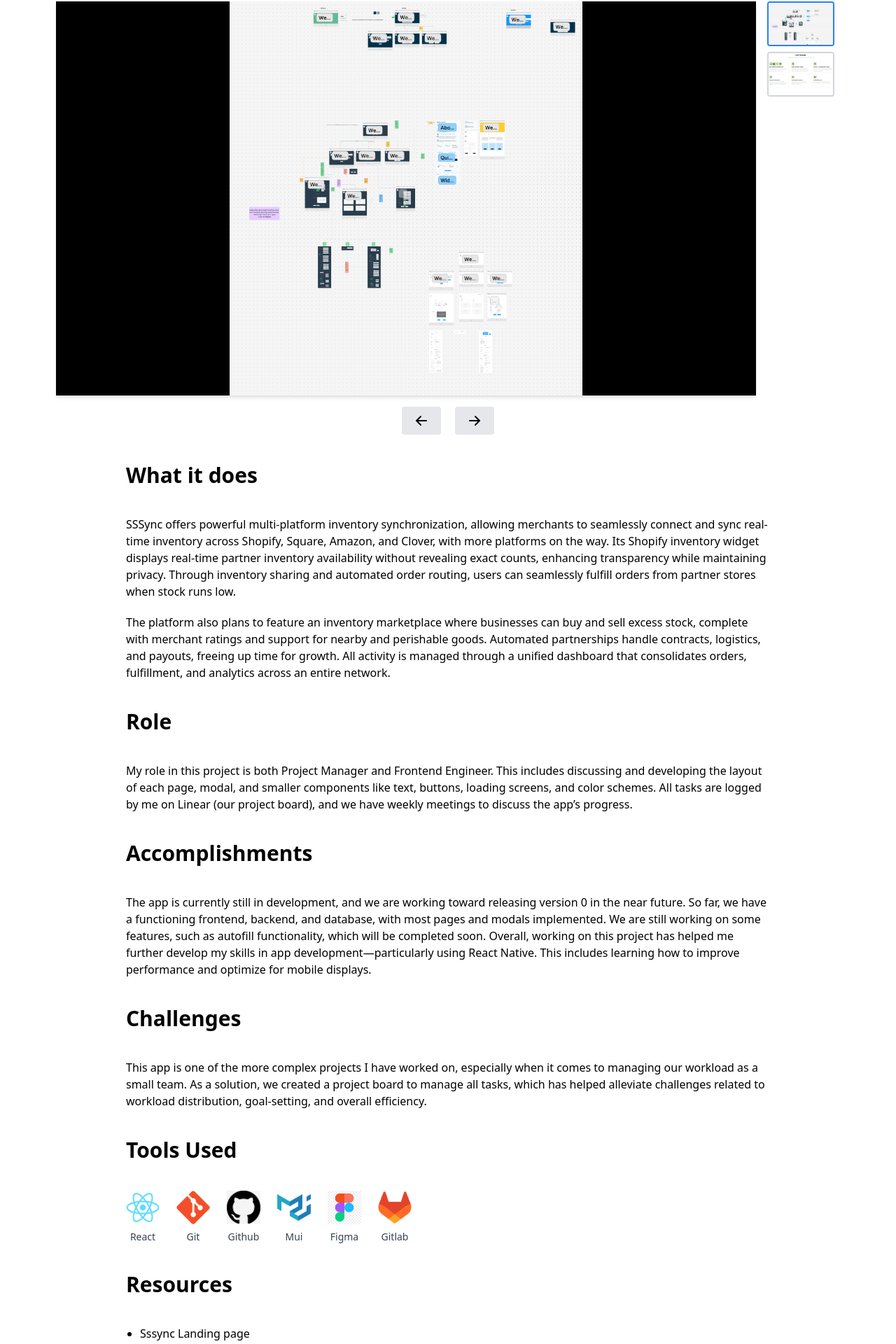
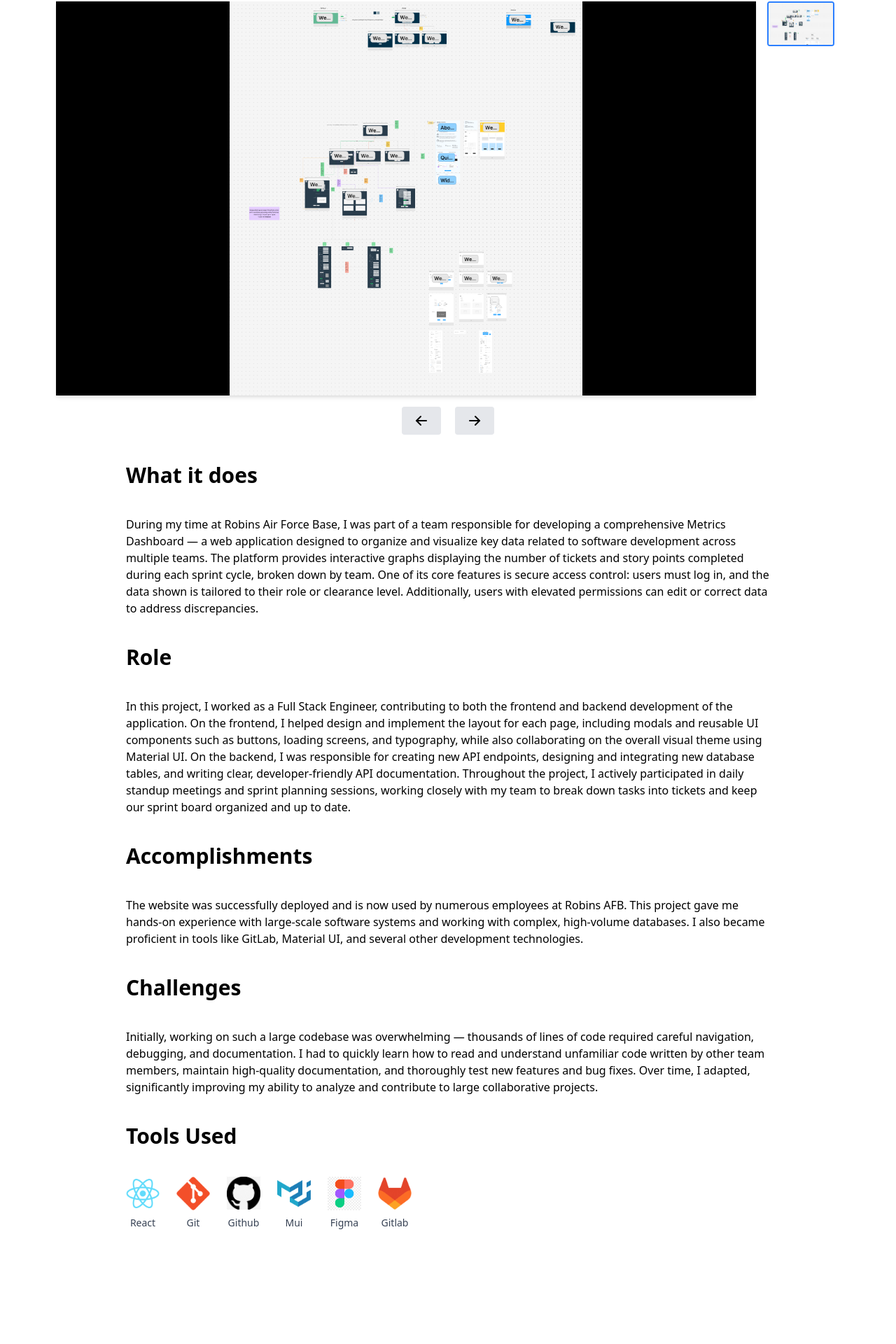
Before and after one commit to ky06134/portfolio, a Next.js app: page /projects/metricsProject in a window 1280 px wide. Shown: the part 342-2262 px from the top of the page at 70% size. Built offline with nearby package versions, Linux system fonts and the light colour scheme.

Commit message:
Update page.tsx

```diff
--- a/src/app/projects/metricsProject/page.tsx
+++ b/src/app/projects/metricsProject/page.tsx
@@ -7,14 +7,9 @@ export default function MetricsProject() {
 
   const media = [
     {
-      id: 2,
+      id: 1,
       type: 'image' as const,
       src: "/MetricsPhoto.png",
-    },
-    {
-      id: 3,
-      type: 'image' as const,
-      src: '/sssyncCore.png',
     },
   ];
 
@@ -29,34 +24,26 @@ export default function MetricsProject() {
         <div className="text-2xl md:text-3xl font-bold p-5 md:py-10 lg:mx-40">
           What it does
         </div>
-        <div className="px-5 lg:mx-40">SSSync offers powerful multi-platform inventory synchronization, allowing merchants to seamlessly connect and sync real-time inventory across Shopify, Square, Amazon, and Clover, with more platforms on the way. Its Shopify inventory widget displays real-time partner inventory availability without revealing exact counts, enhancing transparency while maintaining privacy. Through inventory sharing and automated order routing, users can seamlessly fulfill orders from partner stores when stock runs low. </div>
-        <div className="px-5 pt-5 lg:mx-40">The platform also plans to feature an inventory marketplace where businesses can buy and sell excess stock, complete with merchant ratings and support for nearby and perishable goods. Automated partnerships handle contracts, logistics, and payouts, freeing up time for growth. All activity is managed through a unified dashboard that consolidates orders, fulfillment, and analytics across an entire network.</div>
+        <div className="px-5 lg:mx-40">During my time at Robins Air Force Base, I was part of a team responsible for developing a comprehensive Metrics Dashboard — a web application designed to organize and visualize key data related to software development across multiple teams. The platform provides interactive graphs displaying the number of tickets and story points completed during each sprint cycle, broken down by team. One of its core features is secure access control: users must log in, and the data shown is tailored to their role or clearance level. Additionally, users with elevated permissions can edit or correct data to address discrepancies.
+ </div>
         <div className="text-2xl md:text-3xl font-bold p-5 md:py-10 lg:mx-40">
           Role
         </div>
-        <div className="px-5 lg:mx-40">My role in this project is both Project Manager and Frontend Engineer. This includes discussing and developing the layout of each page, modal, and smaller components like text, buttons, loading screens, and color schemes. All tasks are logged by me on Linear (our project board), and we have weekly meetings to discuss the app’s progress.</div>
+        <div className="px-5 lg:mx-40">In this project, I worked as a Full Stack Engineer, contributing to both the frontend and backend development of the application. On the frontend, I helped design and implement the layout for each page, including modals and reusable UI components such as buttons, loading screens, and typography, while also collaborating on the overall visual theme using Material UI. On the backend, I was responsible for creating new API endpoints, designing and integrating new database tables, and writing clear, developer-friendly API documentation. Throughout the project, I actively participated in daily standup meetings and sprint planning sessions, working closely with my team to break down tasks into tickets and keep our sprint board organized and up to date.</div>
         <div className="text-2xl md:text-3xl font-bold p-5 md:py-10 lg:mx-40">
           Accomplishments
         </div>
-        <div className="px-5 lg:mx-40">The app is currently still in development, and we are working toward releasing version 0 in the near future. So far, we have a functioning frontend, backend, and database, with most pages and modals implemented. We are still working on some features, such as autofill functionality, which will be completed soon. Overall, working on this project has helped me further develop my skills in app development—particularly using React Native. This includes learning how to improve performance and optimize for mobile displays.</div>
+        <div className="px-5 lg:mx-40">The website was successfully deployed and is now used by numerous employees at Robins AFB. This project gave me hands-on experience with large-scale software systems and working with complex, high-volume databases. I also became proficient in tools like GitLab, Material UI, and several other development technologies.</div>
         <div className="text-2xl md:text-3xl font-bold p-5 md:py-10 lg:mx-40">
           Challenges
         </div>
-        <div className="px-5 lg:mx-40">This app is one of the more complex projects I have worked on, especially when it comes to managing our workload as a small team. As a solution, we created a project board to manage all tasks, which has helped alleviate challenges related to workload distribution, goal-setting, and overall efficiency. </div>
+        <div className="px-5 lg:mx-40">Initially, working on such a large codebase was overwhelming — thousands of lines of code required careful navigation, debugging, and documentation. I had to quickly learn how to read and understand unfamiliar code written by other team members, maintain high-quality documentation, and thoroughly test new features and bug fixes. Over time, I adapted, significantly improving my ability to analyze and contribute to large collaborative projects.</div>
         <div className="text-2xl md:text-3xl font-bold p-5 md:py-10 lg:mx-40">
           Tools Used
         </div>
         <div className="flex flex-row items-center px-5 lg:mx-40">
           <Tools strings={tools} />
         </div>
-        <div className="text-2xl md:text-3xl font-bold p-5 md:py-10 lg:mx-40">
-          Resources
-        </div>
-        <ul className="px-10 lg:mx-40 hover:text-blue-400 list-disc">
-          <li>
-            <a href="https://www.sssync.app/" target='_blank'>Sssync Landing page</a>
-          </li>
-        </ul>
       </div>
     </div>
   );
```
